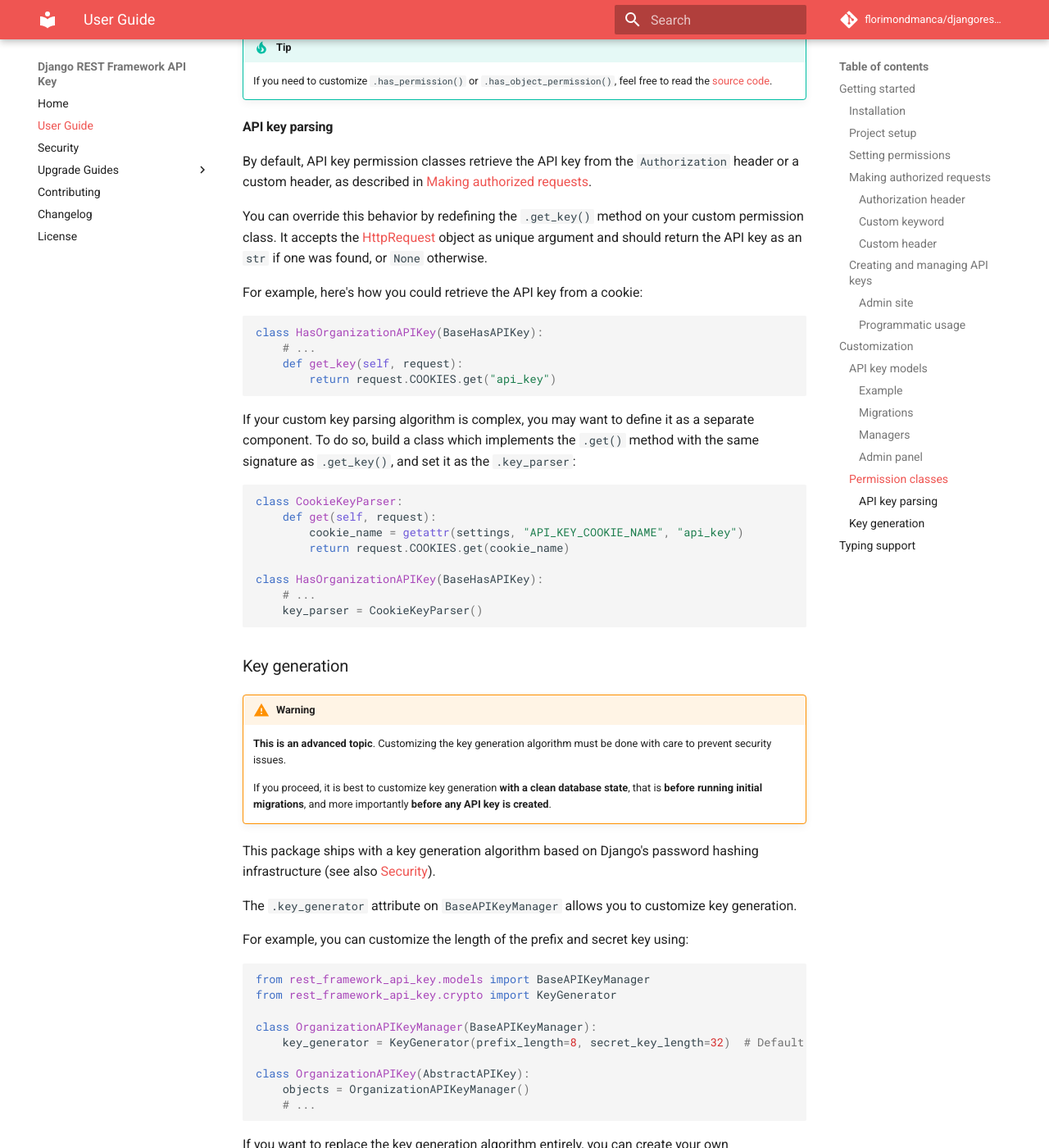
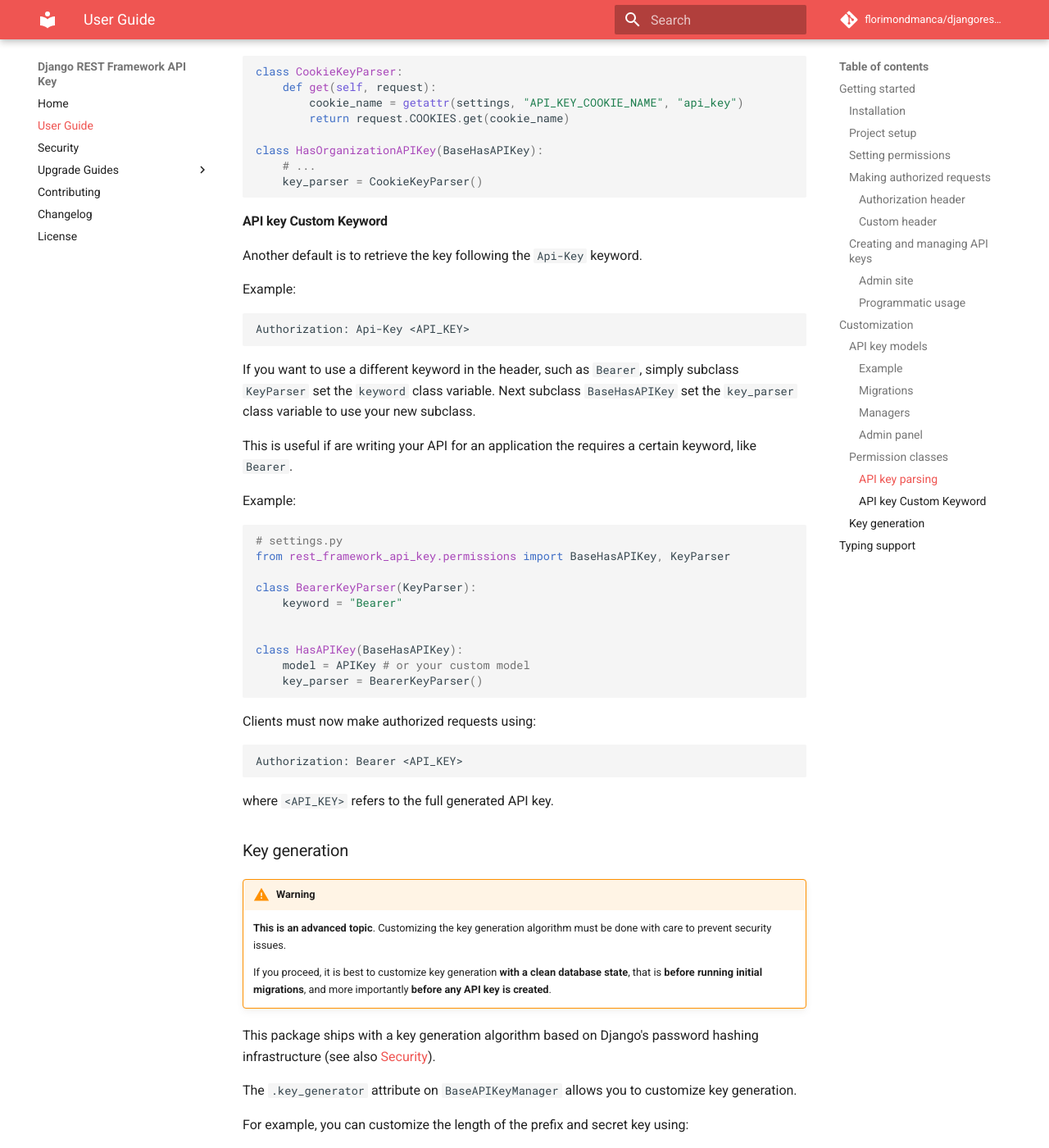
Before and after one commit to florimondmanca/djangorestframework-api-key, an MkDocs documentation site: the page built from docs/guide.md, in a window 1280 px wide and 1400 px high, scrolled down 7478 px. Shown: the whole window at 82% size. Built offline with MkDocs 1.6.1 and Material for MkDocs 9.7.7, drawn with Linux system fonts in a browser that asks for light colours; comment, search, counter and statistics services are not loaded; some of the changed text lies outside the part shown.

Commit message:
updated documentation

````diff
--- a/docs/guide.md
+++ b/docs/guide.md
@@ -87,33 +87,7 @@
 
 To know under which conditions access is granted, please see [Grant scheme](security.md#grant-scheme).
 
-#### Custom keyword
-
- If you want to use a different keyword in the header, such as `Bearer`, simply subclass `KeyParser` set the `keyword` class variable. Next subclass `BaseHasAPIKey` set the `key_parser` class variable to use your new subclass.
-
-This is useful if are writing your API for an application the requires a certain keyword, like `Bearer`.
-
-For example:
-
-```python
-# settings.py
-from rest_framework_api_key.permissions import BaseHasAPIKey, KeyParser
-
-class BearerKeyParser(KeyParser):
-    keyword = "Bearer"
-
-
-class HasAPIKey(BaseHasAPIKey):
-    key_parser = BearerKeyParser()
-```
-
-then clients must make authorized requests using:
-
-```
-Authorization: Bearer <API_KEY>
-```
-
-where `<API_KEY>` refers to the full generated API key.
+If wanting to also customize the keyword used for parsing the Api-Key, please see [API key Custom Keyword](guide.md#api-key-custom-keyword)
 
 #### Custom header
 
@@ -347,6 +321,43 @@
     key_parser = CookieKeyParser()
 ```
 
+#### API key Custom Keyword
+Another default is to retrieve the key following the `Api-Key` keyword.
+
+Example:
+
+
+```
+Authorization: Api-Key <API_KEY>
+```
+
+If you want to use a different keyword in the header, such as `Bearer`, simply subclass `KeyParser` set the `keyword` class variable. Next subclass `BaseHasAPIKey` set the `key_parser` class variable to use your new subclass.
+
+This is useful if are writing your API for an application the requires a certain keyword, like `Bearer`.
+
+Example:
+
+```python
+# settings.py
+from rest_framework_api_key.permissions import BaseHasAPIKey, KeyParser
+
+class BearerKeyParser(KeyParser):
+    keyword = "Bearer"
+
+
+class HasAPIKey(BaseHasAPIKey):
+    model = APIKey # or your custom model
+    key_parser = BearerKeyParser()
+```
+
+Clients must now make authorized requests using:
+
+```
+Authorization: Bearer <API_KEY>
+```
+
+where `<API_KEY>` refers to the full generated API key.
+
 ### Key generation
 
 !!! warning
````
